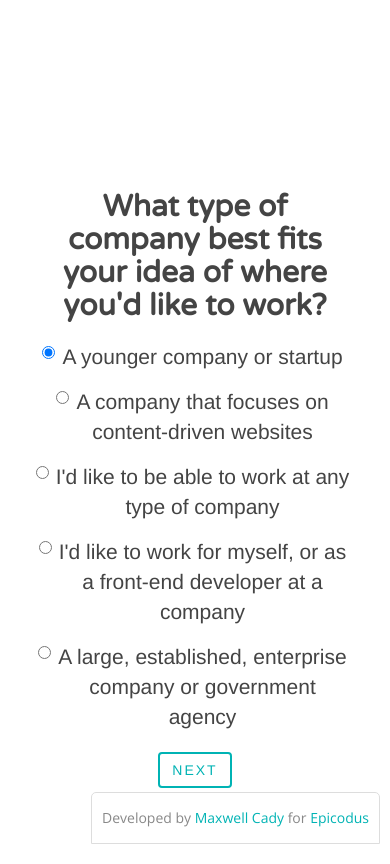
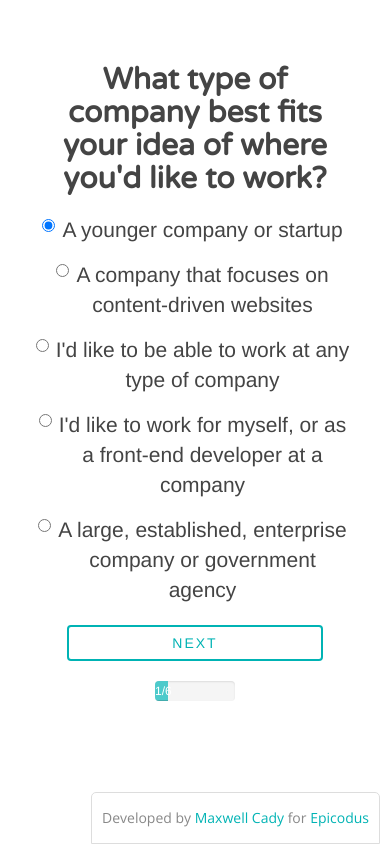
Before and after one commit to vegemouse/track-suggester, a plain HTML site: page index.html in a window 390 px wide. Both pictures are taken after a click on the button "GET STARTED". Drawn offline with nearby package versions, Linux system fonts and the light colour scheme.

Commit message:
add media queries to remove top padding and make buttons larger on screens < 768px

```diff
--- a/css/styles.css
+++ b/css/styles.css
@@ -77,10 +77,16 @@ p {
   margin-bottom: 20px;
 }
 
-#questionOne, #questionTwo, #questionThree, #questionFour, #questionFive, #questionSix, #loading, #rails, #drupal, #android, #design, #net, #undecided {
+#questionOne, #questionTwo, #questionThree, #questionFour, #questionFive, #questionSix {
   display: none;
   margin-top: 20vh;
   margin-bottom: 20vh;
+}
+
+#rails, #drupal, #android, #design, #net, #undecided {
+  display: none;
+  margin-top: 15vh;
+  margin-bottom: 15vh;
 }
 
 #intro, #questionOne, #questionTwo, #questionThree, #questionFour, #questionFive, #questionSix {
@@ -158,3 +164,15 @@ label:hover {
 .progress-bar {
   background-color: #4DCACB;
 }
+
+@media (max-width: 768px) {
+  #intro, #questionOne, #questionTwo, #questionThree, #questionFour, #questionFive, #questionSix, #rails, #drupal, #android, #design, #net, #undecided {
+    margin-top: 5vh;
+    margin-bottom: 10vh;
+  }
+
+  button {
+    width: 80%;
+  }
+
+}
--- a/index.html
+++ b/index.html
@@ -12,7 +12,7 @@
     <title>Epicodus Track Suggester</title>
   </head>
   <body>
-    <div class="container-fluid">
+    <div class="container-fluid" id="mainContainer">
       <div id="intro">
         <h1>Epicodus Track Suggester</h1>
         <p>Choosing a track for Epicodus may seem daunting, especially if you don't know the ins and outs of programming. This quick quiz will suggest a track for you based on your interests and expectations.</p>
```
